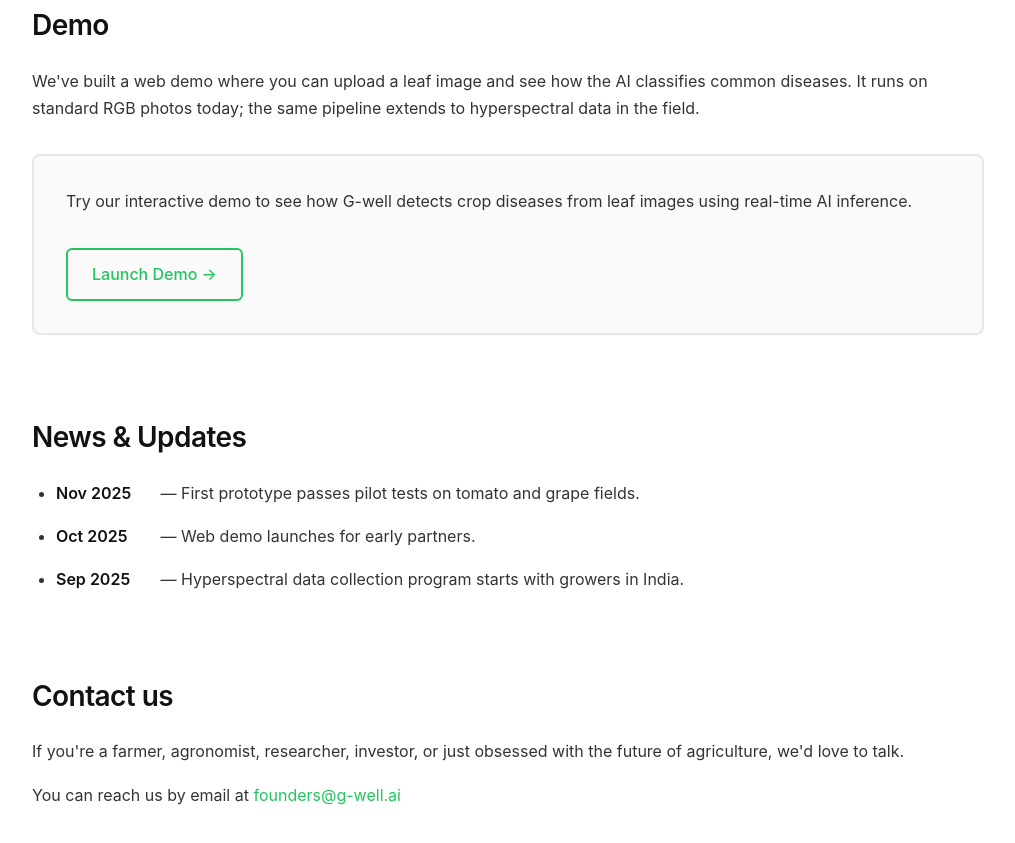
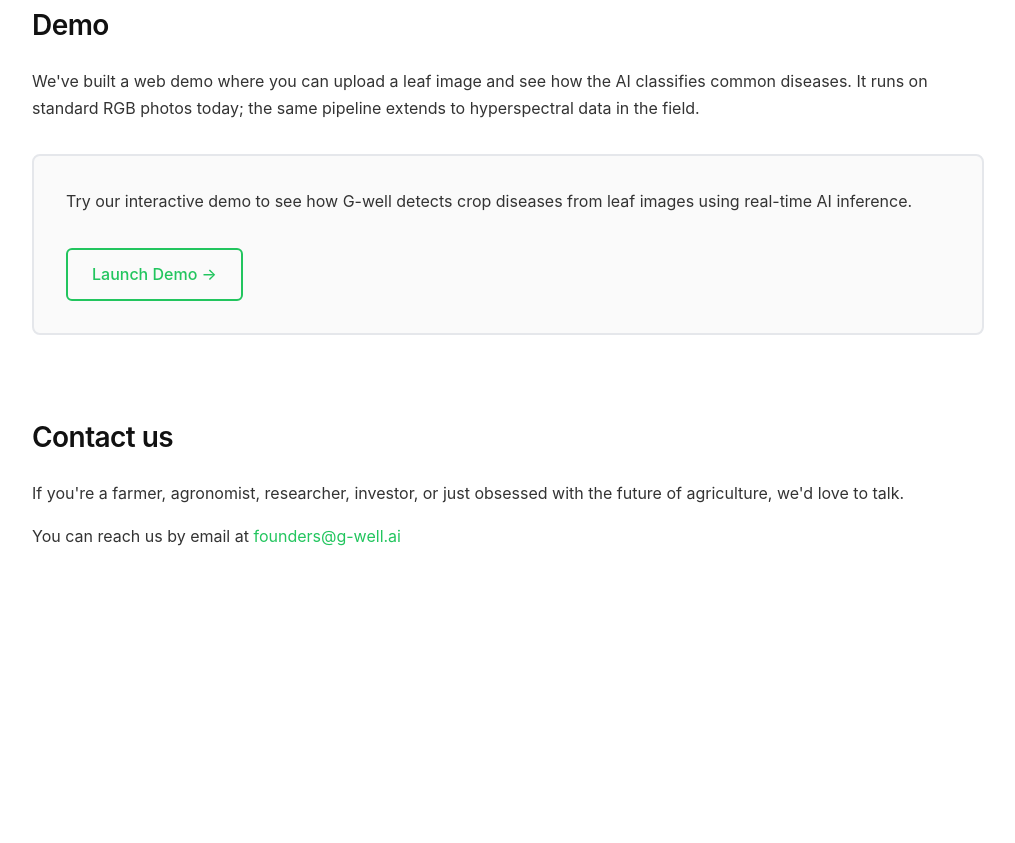
Before and after one commit to surnaik01/g-well, a plain HTML site: page index.html in a window 1280 px wide. Shown: the part 1586-2429 px from the top of the page, without its empty margins (132-1147 px from the left). After the commit the page ends 2316 px from the top, so only its background shows below. Drawn offline with Linux system fonts and the light colour scheme.

Commit message:
Remove News & Updates section from homepage

```diff
--- a/index.html
+++ b/index.html
@@ -336,23 +336,6 @@
         </div>
       </section>
 
-      <section id="news">
-        <h2>News &amp; Updates</h2>
-        <ul class="news-list">
-          <li>
-            <strong>Nov 2025</strong> — First prototype passes pilot tests on
-            tomato and grape fields.
-          </li>
-          <li>
-            <strong>Oct 2025</strong> — Web demo launches for early partners.
-          </li>
-          <li>
-            <strong>Sep 2025</strong> — Hyperspectral data collection program
-            starts with growers in India.
-          </li>
-        </ul>
-      </section>
-
       <section id="contact">
         <h2>Contact us</h2>
         <p>
```
